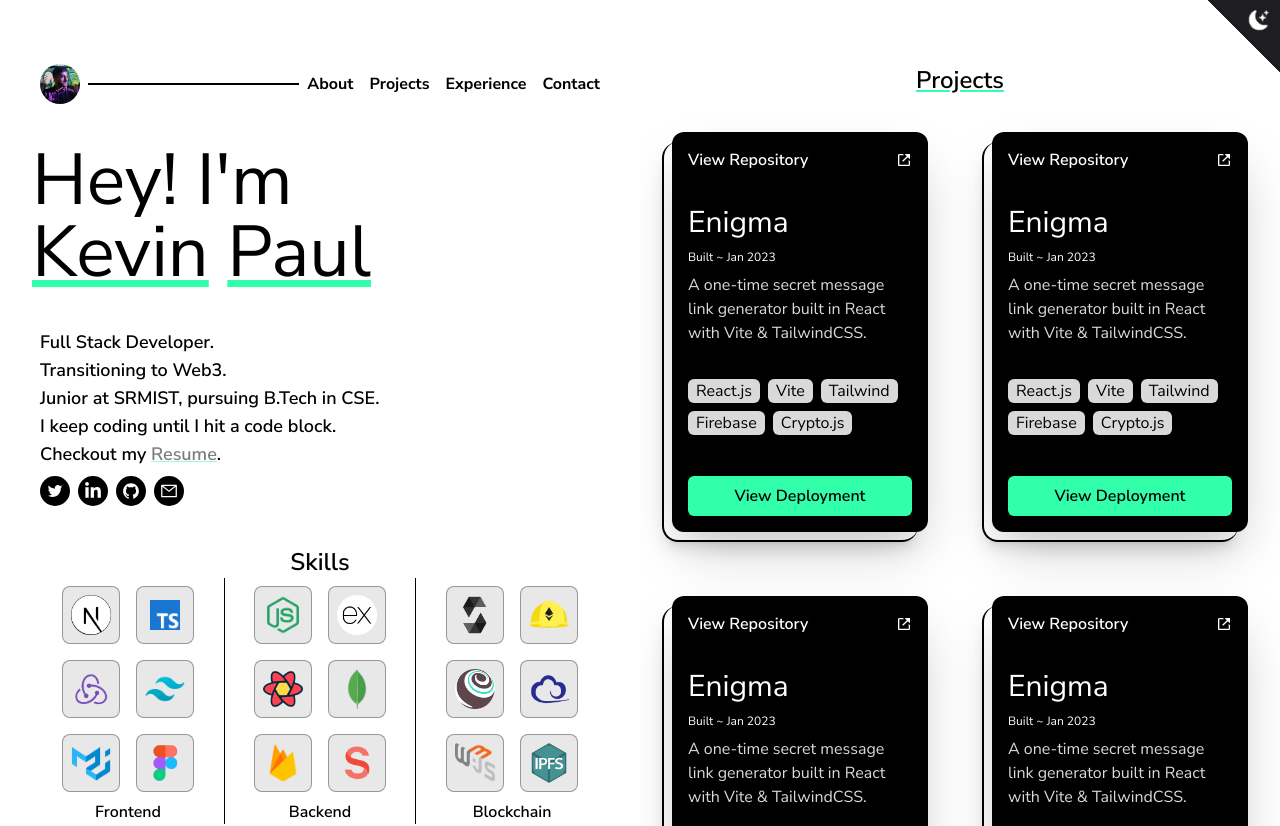
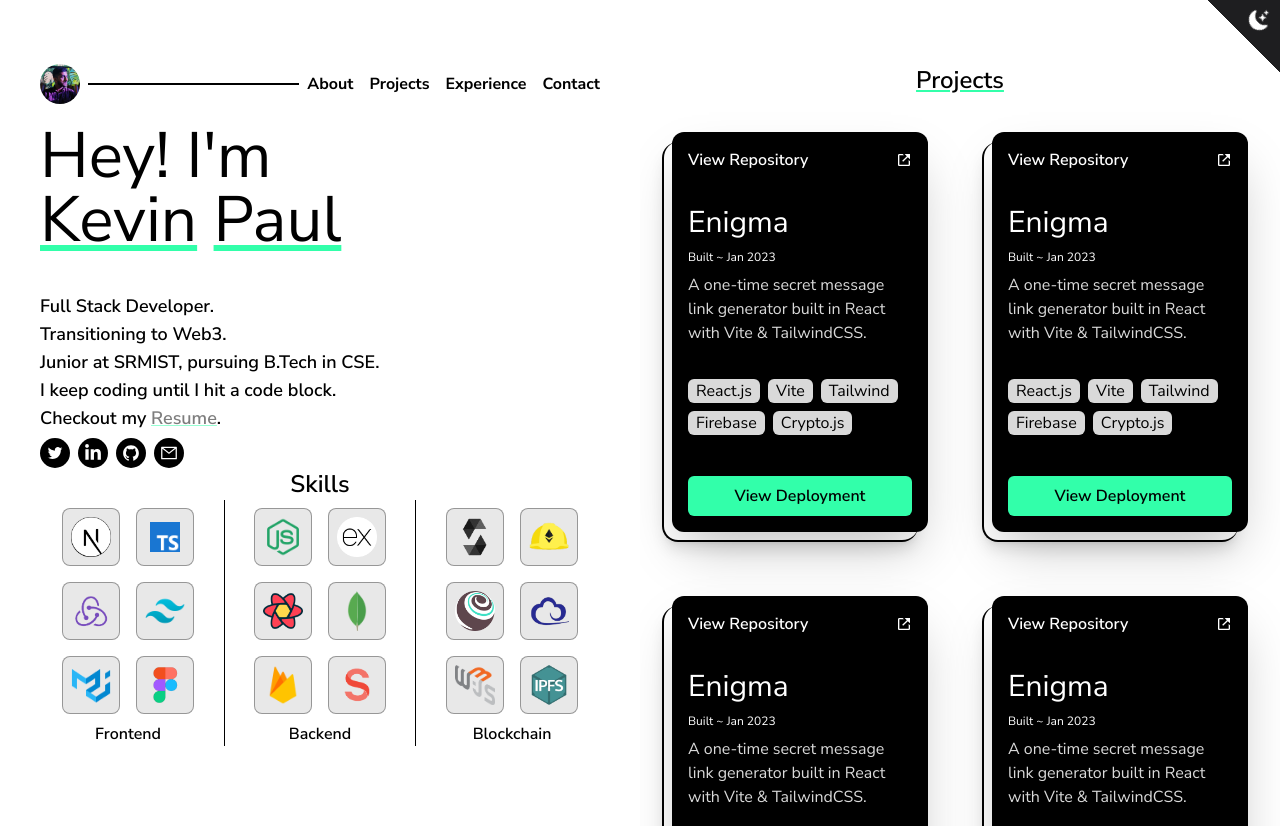
Before and after one commit to itaintkevin/portfolio-v2, a Next.js app: page / in a window 1280 px wide. Shown: the top 826 px of the page. Built offline with nearby package versions, Linux system fonts and the light colour scheme.

Commit message:
chore: Padding and spacing changes

```diff
--- a/src/app/page.tsx
+++ b/src/app/page.tsx
@@ -26,7 +26,7 @@ export default function Home() {
         ) : (
             <main className="mx-auto flex flex-col lg:flex-row">
               <ThemeSwitcher />
-              <section className="dark:bg-primary lg:fixed lg:top-0 flex flex-col justify-between lg:xl:w-[50%] lg:w-[70%] lg:h-screen pt-16 mb-4 2xl:px-16 xl:px-8 px-4">
+              <section className="dark:bg-primary lg:fixed lg:top-0 flex flex-col justify-between lg:xl:w-[50%] lg:w-[70%] lg:h-screen lg:py-16 pt-16 mb-4 2xl:px-16 xl:px-8 px-4">
                 <Navbar />
                 <About />
                 <Skills />
--- a/src/components/hero/About.tsx
+++ b/src/components/hero/About.tsx
@@ -16,14 +16,14 @@ export default function About() {
     return (
         <div id="about" className='relative'>
             <GradientBubble/>
-            <h1 className="2xl:text-9xl lg:text-7xl text-6xl">
+            <h1 className="2xl:text-[9vh] xl:text-[8vh] lg:text-[7vh] text-6xl mx-2">
                 Hey! I&apos;m
                 <br/>
                 <span className="underline underline-offset-3 decoration-accent-1">Kevin</span>
                 <span>&nbsp;</span>
                 <span className="underline underline-offset-3 decoration-accent-1">Paul</span>
             </h1>
-            <p className="text-lg font-semibold pt-10 mx-2">
+            <p className="text-lg font-semibold xl:pt-10 lg:pt-5 pt-10 mx-2">
                 Full Stack Developer.
                 <br/>
                 Transitioning to Web3.
@@ -34,7 +34,7 @@ export default function About() {
                 <br/>
                 Checkout my <Link className="underline underline-offset-3 decoration-accent-1 animate-pulse" href="">Resume</Link>.
             </p>
-            <p className="flex mt-2 mx-2">
+            <p className="flex mt-[1%] mx-2">
                 {socials.map((social, index) => (
                     <Link key={index} href={social.link} className='bg-black dark:bg-secondary text-white dark:text-black text-lg rounded-full p-1.5 mr-2'>
                         {social.logo}
--- a/src/components/hero/Skills.tsx
+++ b/src/components/hero/Skills.tsx
@@ -177,14 +177,14 @@ const blockchain = [
 
 export default function Skills() {
   return (
-    <div className='mt-10 xs:mx-0'>
+    <div className='lg:mt-0 mt-10 xs:mx-0'>
         <h2 className='text-2xl font-semibold text-center w-full'>Skills</h2>
         <div className="hidden w-full sm:flex flex-wrap justify-center">
             <section className="text-center sm:w-1/3">
                 <div className="flex flex-wrap justify-center">
                 {frontend.map((skill, index) => (
                     <div key={index} className="border dark:border-2 border-primary/40 dark:border-secondary/20 bg-primary/10 rounded-lg p-2 m-2">
-                        <Image src={skill.src} alt={skill.tag} width={40}/>
+                        <Image src={skill.src} alt={skill.tag} width={30} className="w-[5vh] h-[5vh]"/>
                     </div>
                 ))}
                 </div>
@@ -194,7 +194,7 @@ export default function Skills() {
                 <div className="flex flex-wrap justify-center">
                 {backend.map((skill, index) => (
                     <div key={index} className="border dark:border-2 border-primary/40 dark:border-secondary/20 bg-primary/10 rounded-lg p-2 m-2">
-                        <Image src={skill.src} alt={skill.tag} width={40}/>
+                        <Image src={skill.src} alt={skill.tag} width={30} className="w-[5vh] h-[5vh]"/>
                     </div>
                 ))}
                 </div>
@@ -204,7 +204,7 @@ export default function Skills() {
                 <div className="flex flex-wrap justify-center">
                 {blockchain.map((skill, index) => (
                     <div key={index} className="border dark:border-2 border-primary/40 dark:border-secondary/20 bg-primary/10 rounded-lg p-2 m-2">
-                        <Image src={skill.src} alt={skill.tag} width={40}/>
+                        <Image src={skill.src} alt={skill.tag} width={30} className="w-[5vh] h-[5vh]"/>
                     </div>
                 ))}
                 </div>
--- a/src/components/layouts/Navbar.tsx
+++ b/src/components/layouts/Navbar.tsx
@@ -19,7 +19,7 @@ export default function Navbar() {
   }
 
   return (
-    <nav className="flex justify-between items-center w-full mb-10">
+    <nav className="flex justify-between items-center w-full lg:mb-5 mb-10">
         {/* <div className="text-2xl font-bold px-2">
             KP
         </div> */}
```
Also changed, not shown: 1 other file (tests, documents, lock files or other folders).
